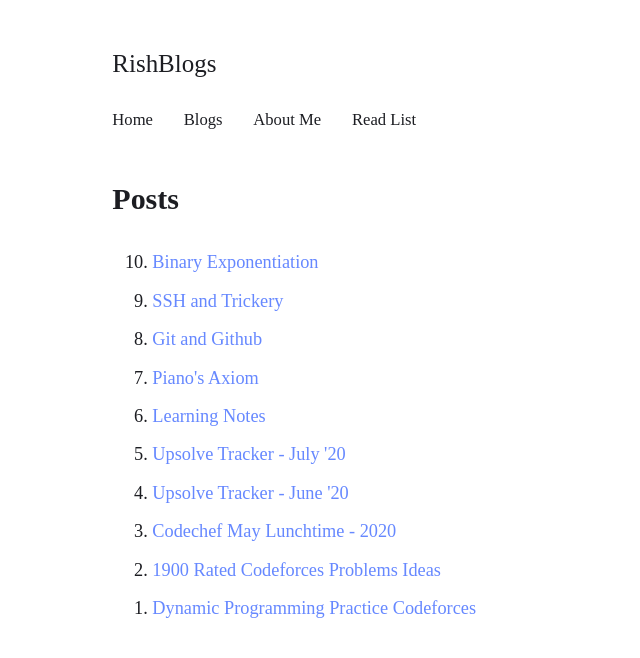
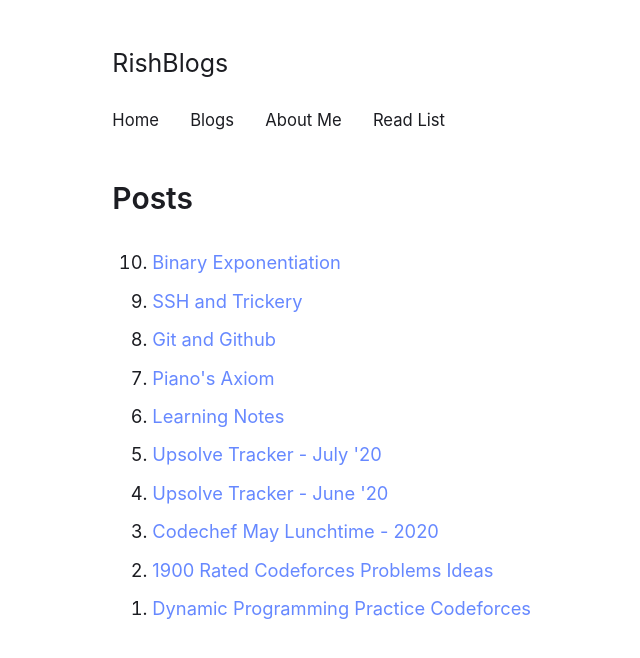
Before and after one commit to rish-singhal/blogs, a Jekyll site: the page built from index.html, in a window 1280 px wide. Shown: the top 658 px of the page, without its empty margins (191-831 px from the left). Built offline with Jekyll 4.4.1, drawn with Linux system fonts in a browser that asks for light colours.

Commit message:
Update basic.sass

```diff
--- a/_sass/basic.sass
+++ b/_sass/basic.sass
@@ -13,9 +13,7 @@ html
   font-size: $font-size
 
 body
-  font-family: "Exo2"
-  src: local('Exo2'), local('Exo2-Regular'), url('../fonts/Exo2-Regular.ttf') format('ttf')
-
+  font-family: "PT Sans", -apple-system, BlinkMacSystemFont, "Helvetica Neue", "Segoe UI", "Roboto", sans-serif
   font-weight: $font-weight
   line-height: $line-height
   margin: 0
@@ -100,5 +98,3 @@ pre
   border-radius: 2px
   margin: 0 .1em
   padding: .2em .4em
-
-/// font-family: "PT Sans", -apple-system, BlinkMacSystemFont, "Helvetica Neue", "Segoe UI", "Roboto", sans-serif
```
